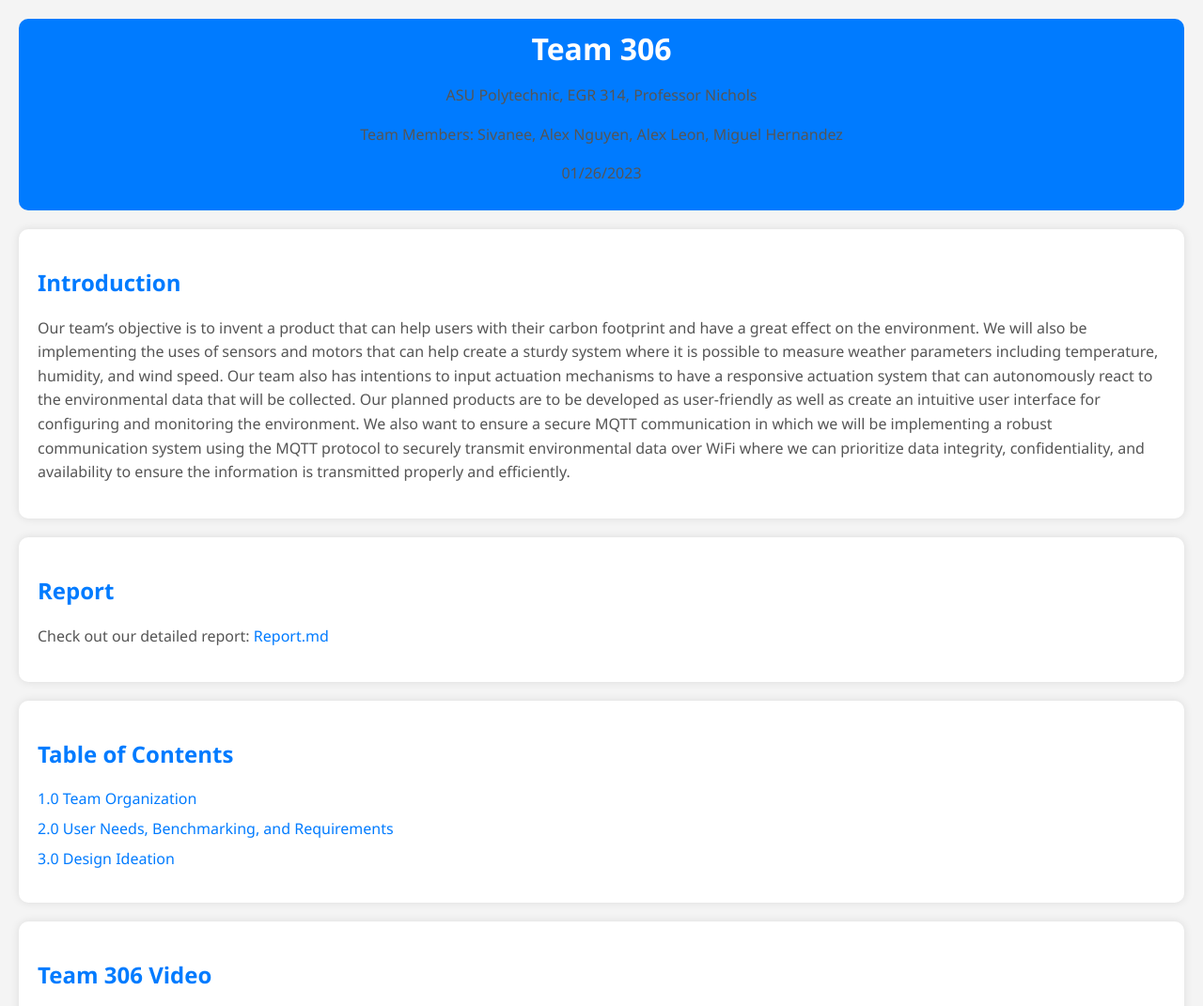
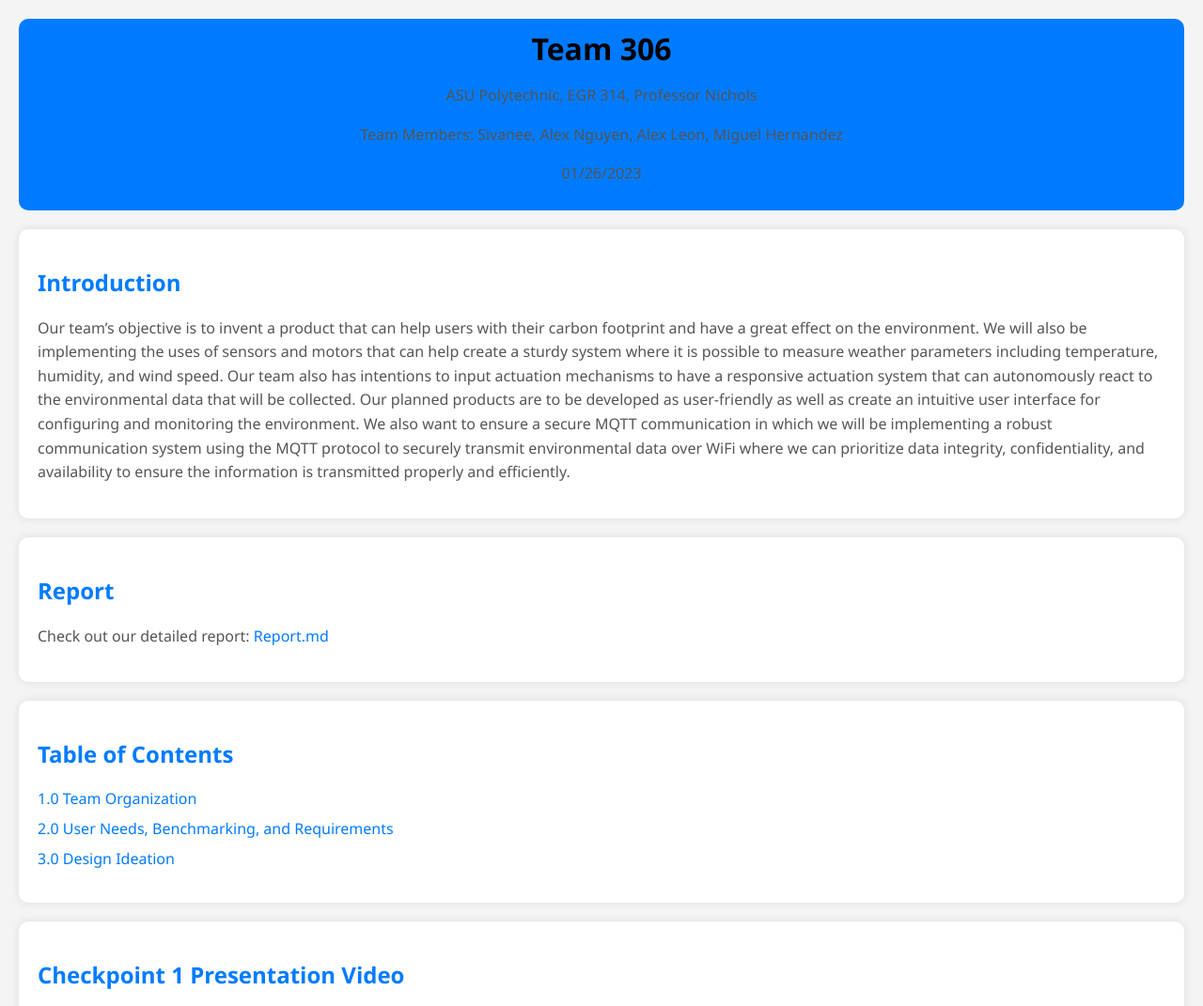
Before and after one commit to egr314-306-s24-github-io/Team-306, a website: page index.html in a window 1280 px wide. Shown: the top 1071 px of the page at 94% size. Drawn offline with Linux system fonts and the light colour scheme.

Commit message:
Update index.html

```diff
--- a/index.html
+++ b/index.html
@@ -23,6 +23,8 @@
 
         h1 {
             margin: 0;
+            font-weight: bold;
+            color: black;
         }
 
         section {
@@ -99,7 +101,7 @@
     </section>
 
     <section>
-        <h2>Team 306 Video</h2>
+        <h2>Checkpoint 1 Presentation Video</h2>
         <a href="https://www.youtube.com/watch?v=Inl4mMgCcvc" target="_blank">
             <img src="http://img.youtube.com/vi/Inl4mMgCcvc/0.jpg" alt="Team 306 Video">
         </a>
```
